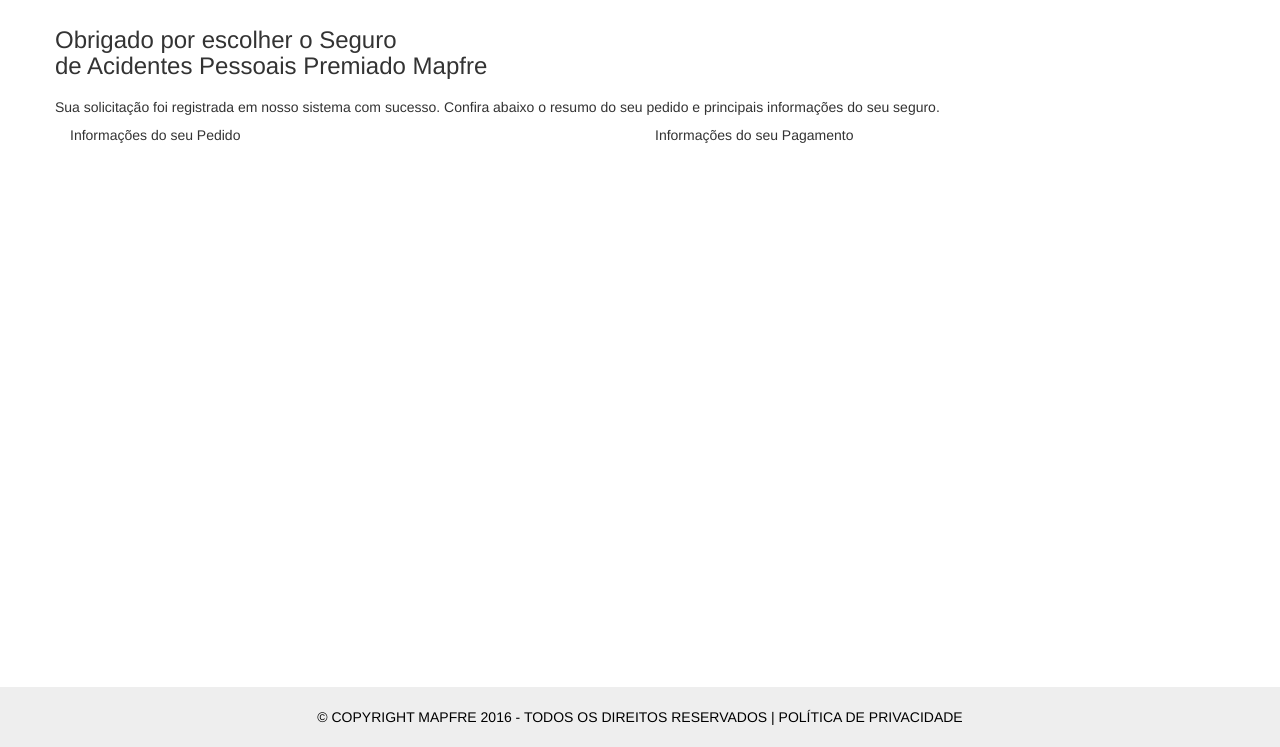
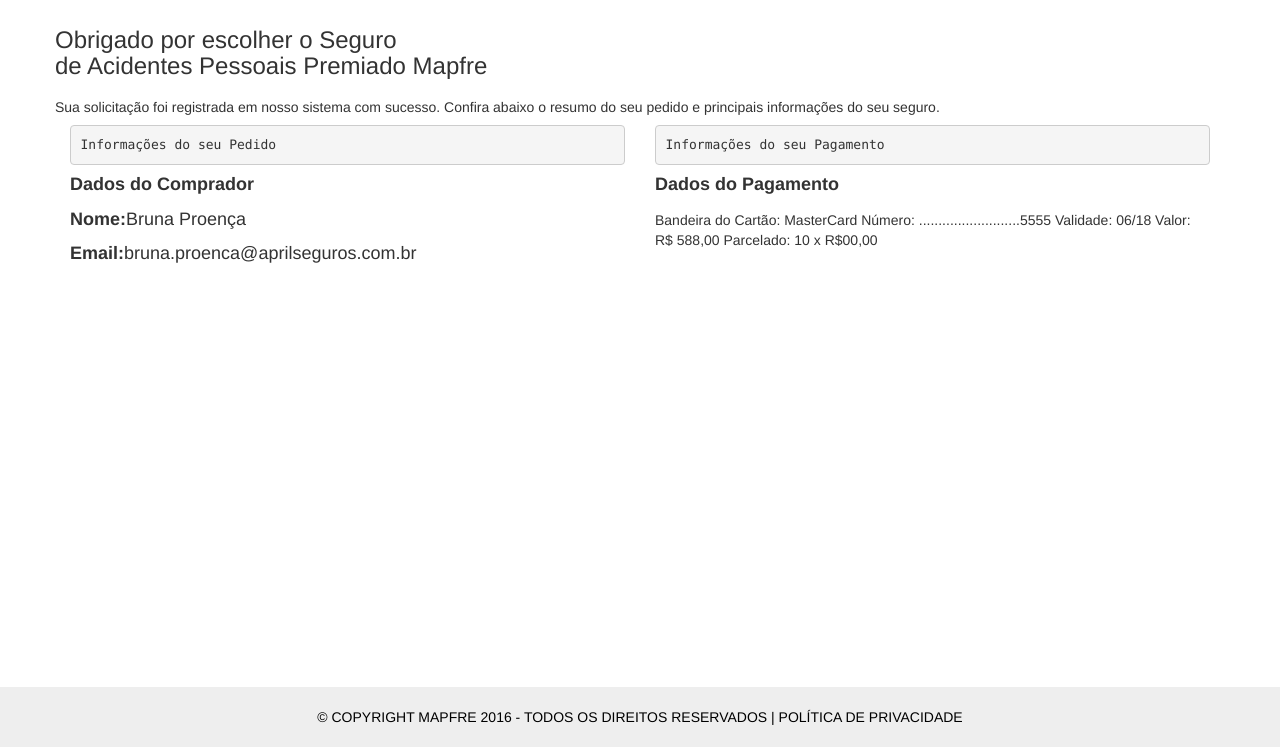
Before and after one commit to guevaralb/web, a plain HTML site: page acidentes_pessoais.html in a window 1280 px wide. Shown: the part 53-800 px from the top of the page. Drawn offline with Linux system fonts and the light colour scheme.

Commit message:
Many fixes

```diff
--- a/acidentes_pessoais.html
+++ b/acidentes_pessoais.html
@@ -99,8 +99,21 @@
             <div class="highlight container">
                 <div class="row prev">
 
-                    <div class="col-md-6 left">Informações do seu Pedido</div>
-                    <div class="col-md-6 right">Informações do seu Pagamento</div>
+                    <div class="col-md-6 left">
+                        <pre>Informações do seu Pedido</pre>
+                        <h4><label>Dados do Comprador</label></h4>
+                        <h4><label class="">Nome:</label>Bruna Proença</h4>
+                        <h4><label class="">Email: </label>bruna.proenca@aprilseguros.com.br</h4>
+                    </div>
+                    <div class="col-md-6 right">
+                        <pre>Informações do seu Pagamento</pre>
+                        <h4><label>Dados do Pagamento</label></h4>
+
+                        Bandeira do Cartão: MasterCard
+                        Número: ..........................5555
+                        Validade: 06/18
+                        Valor: R$ 588,00 Parcelado: 10 x R$00,00
+                    </div>
 
                 </div>
 
@@ -121,7 +134,8 @@
 
 <footer class="footer">
     <div class="container">
-        <p class="text-muted footer-text text-center">© COPYRIGHT MAPFRE 2016 - TODOS OS DIREITOS RESERVADOS | POLÍTICA DE
+        <p class="text-muted footer-text text-center">© COPYRIGHT MAPFRE 2016 - TODOS OS DIREITOS RESERVADOS | POLÍTICA
+            DE
             PRIVACIDADE</p>
     </div>
 </footer>
--- a/assets/css/custom.css
+++ b/assets/css/custom.css
@@ -11,6 +11,12 @@
     color: #fff;
 }
 
+.btn{
+    margin: 10px;
+    border-radius: 0.5em 0.5em 0.5em 0.5em !important;
+
+
+}
 .img-responsive{
     display: inherit;
     max-width: 100%;
```
Also changed, not shown: Informações_seguro.html (+1 -0 lines), esqueci_senha.html (+2 -1 lines).
